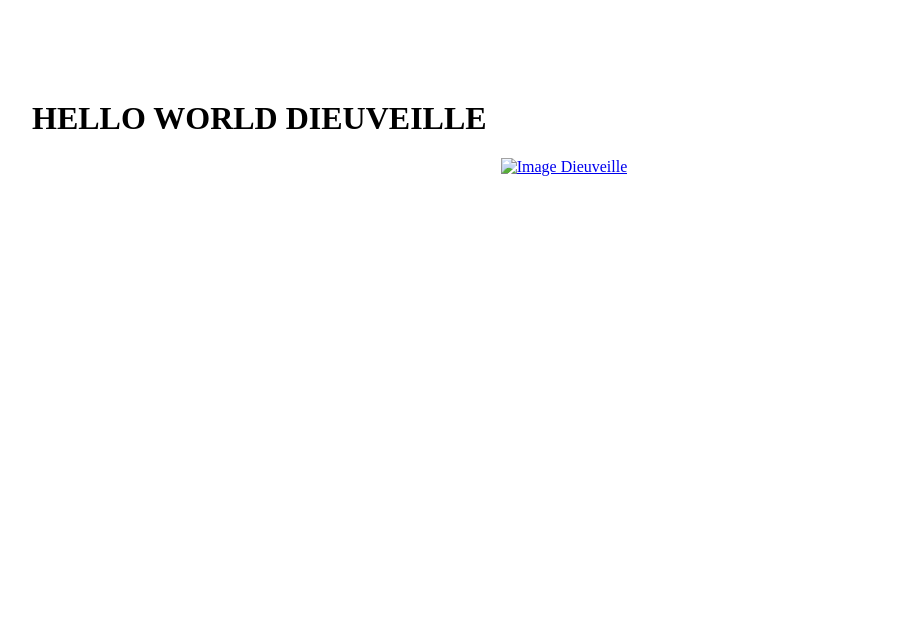
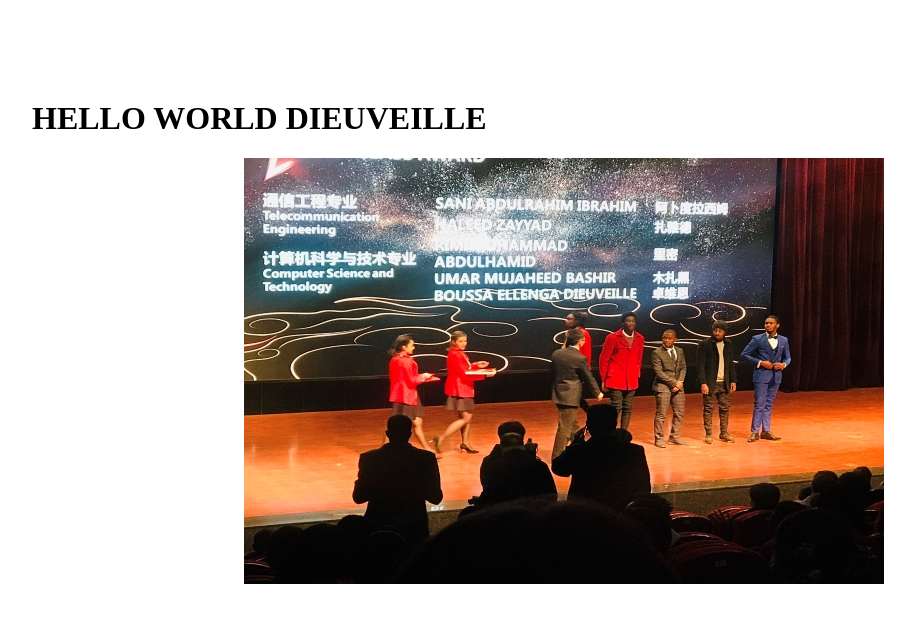
Before and after one commit to DieuveilleWebH3/NodeJS_HTTP_Server_Sans_Framework, a plain HTML site: page public/pages/index.html in a window 1280 px wide. Shown: the whole page, without its empty margins (76-991 px from the left). Drawn offline with Linux system fonts and the light colour scheme.

Commit message:
Question 7 section2 working on showing image, ...

```diff
--- a/public/pages/index.html
+++ b/public/pages/index.html
@@ -16,7 +16,7 @@
 
         <center>
             <a href="#" title="link to image" target="_blank">
-                <img src="#" alt="Image Dieuveille">
+                <img src="../images/image.png" alt="Image Dieuveille">
             </a>
         </center>
 
```
